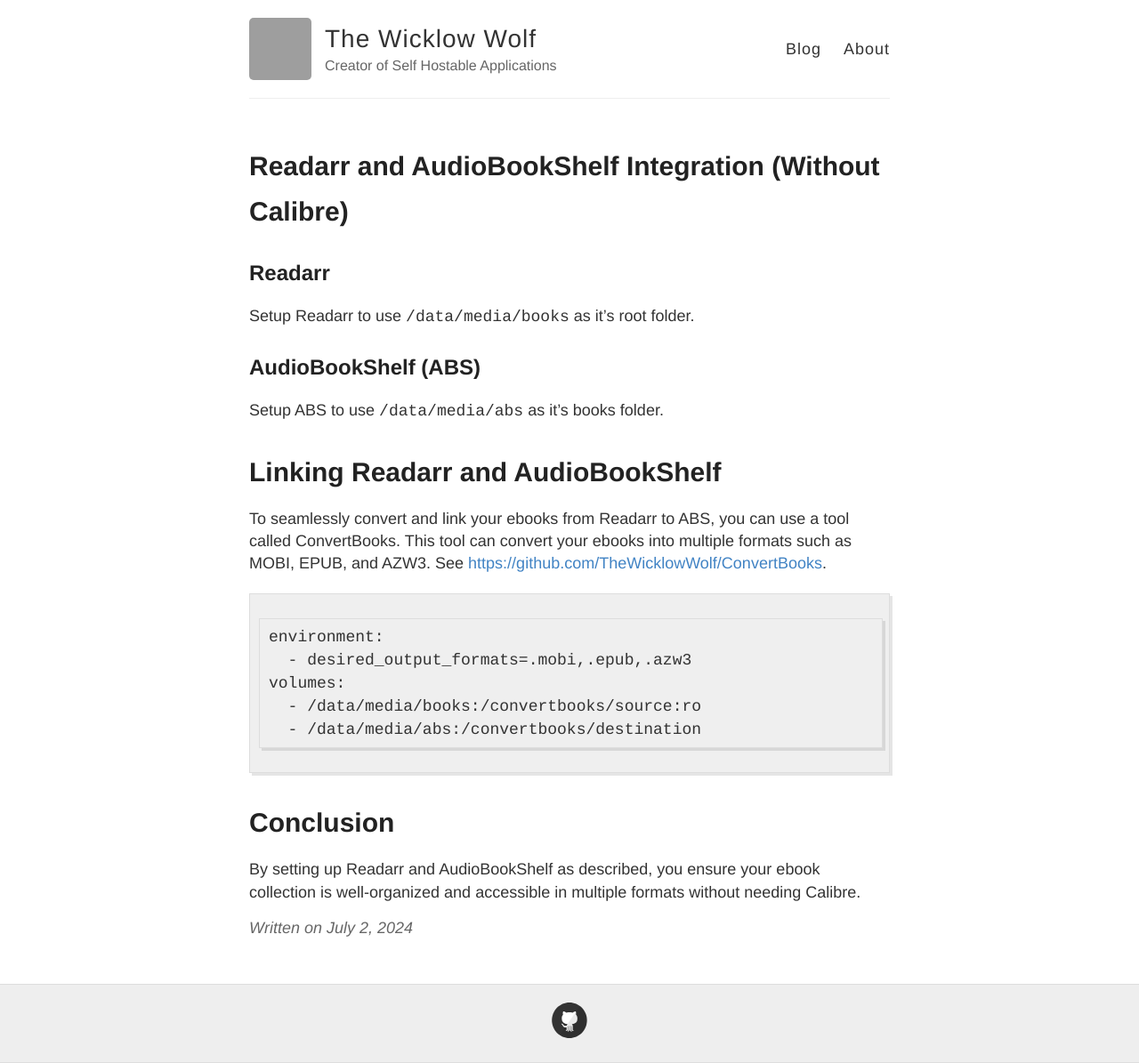
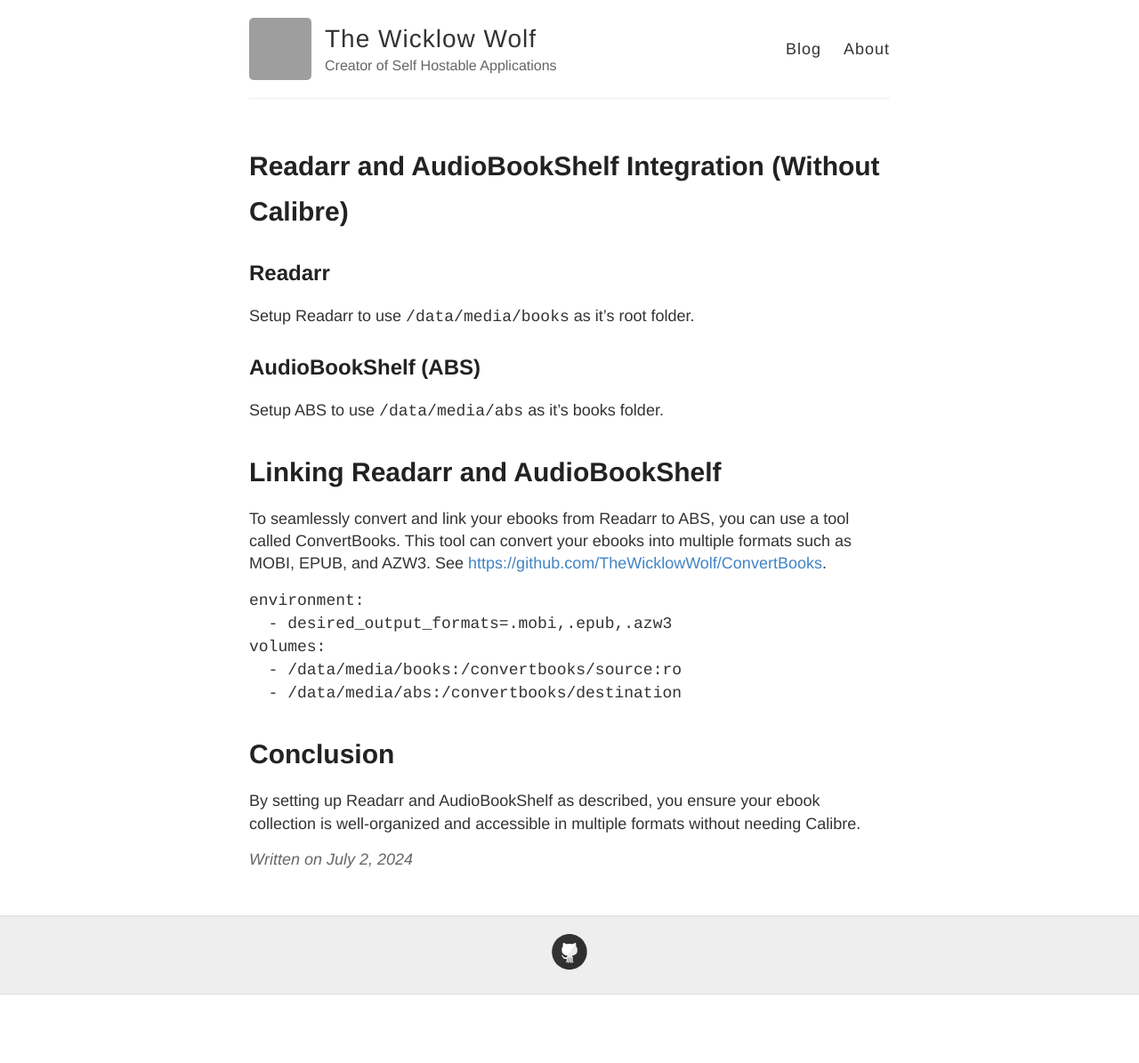
Before and after one commit to TheWicklowWolf/TheWicklowWolf.github.io, a Jekyll site: the page built from _posts/2024-07-02-ReadarrWithABS.md, in a window 1280 px wide. Shown: the whole page at 89% size. Built offline with Jekyll 4.4.1, drawn with Linux system fonts in a browser that asks for light colours; after the commit the page ends 1118 px from its top, so only the background shows below that; grey boxes are pictures that could not be loaded.

Commit message:
Update _highlights.scss

```diff
--- a/_sass/_highlights.scss
+++ b/_sass/_highlights.scss
@@ -1,5 +1,5 @@
 
-.highlight {
+.pre.highlight {
   background-color: #efefef;
   padding: 7px 7px 7px 10px;
   border: 1px solid #ddd;
```
